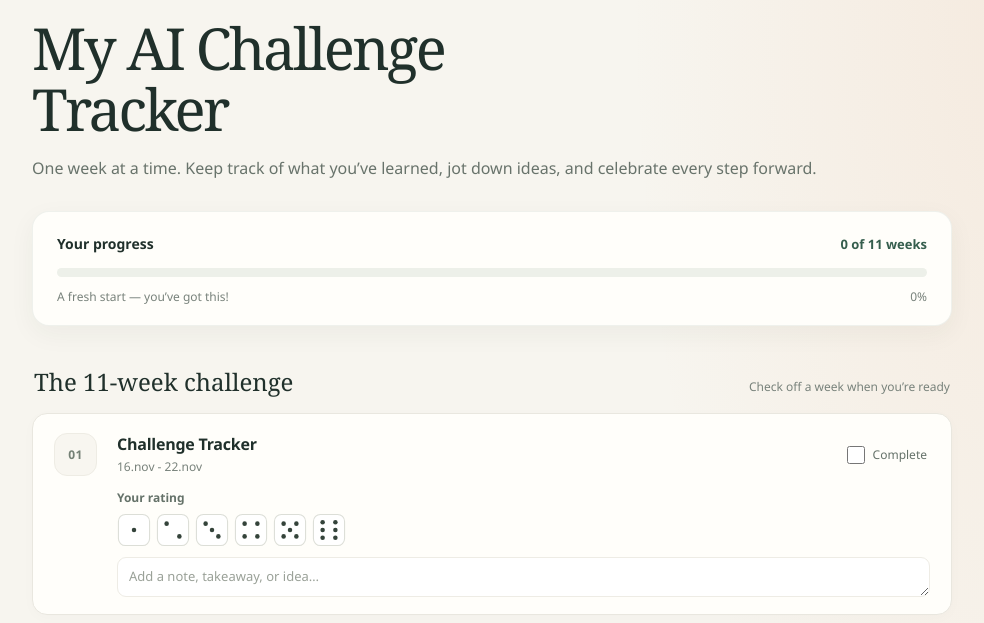
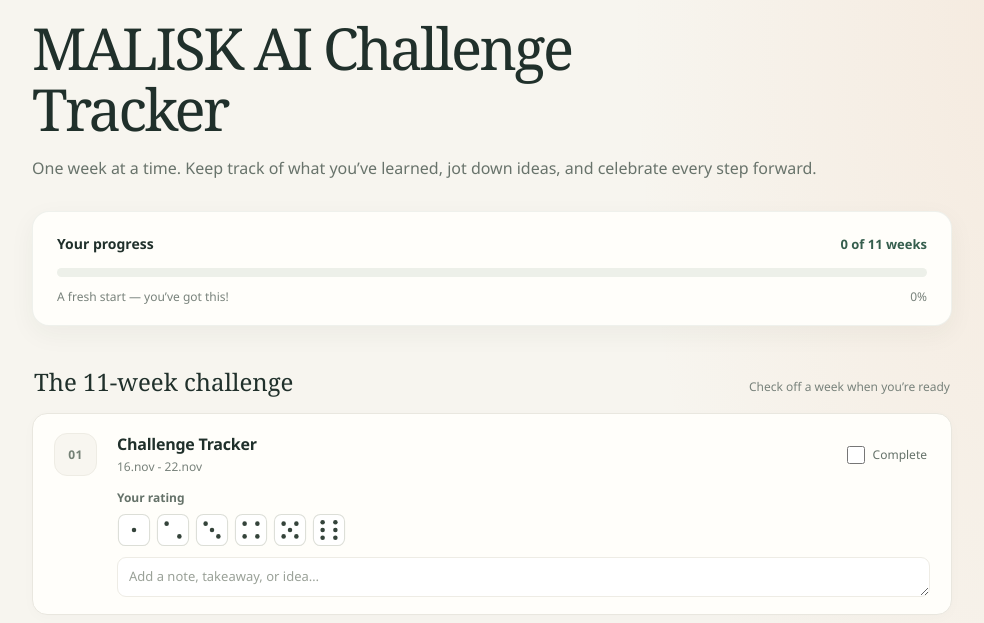
Before and after one commit to MaLiSkHMH/my-ai-challenge-tracker, a plain HTML site: page index.html in a window 1280 px wide. Shown: the part 107-730 px from the top of the page, without its empty margins (148-1132 px from the left). Drawn offline with Linux system fonts and the light colour scheme.

Commit message:
Rename app to MALISK AI Challenge Tracker

```diff
--- a/index.html
+++ b/index.html
@@ -4,7 +4,7 @@
   <meta charset="utf-8">
   <meta name="viewport" content="width=device-width, initial-scale=1">
   <meta name="theme-color" content="#f7f5ef">
-  <title>My AI Challenge Tracker</title>
+  <title>MALISK AI Challenge Tracker</title>
   <style>
     :root {
       color-scheme: light;
@@ -683,7 +683,7 @@
         </span>
       </div>
       <p class="eyebrow"><span class="eyebrow-mark" aria-hidden="true">✳</span> Your learning journey</p>
-      <h1>My AI Challenge Tracker</h1>
+      <h1>MALISK AI Challenge Tracker</h1>
       <p class="intro">One week at a time. Keep track of what you’ve learned, jot down ideas, and celebrate every step forward.</p>
     </header>
 
```
